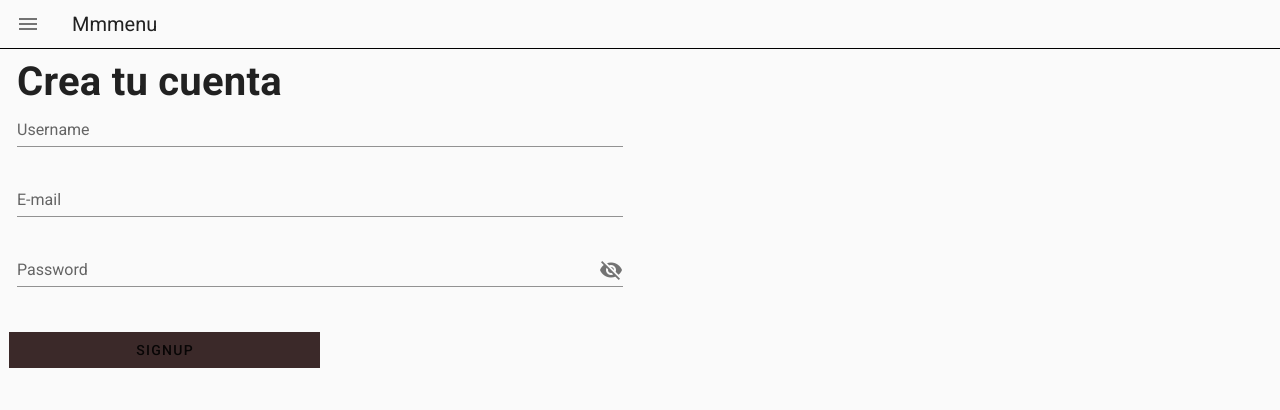
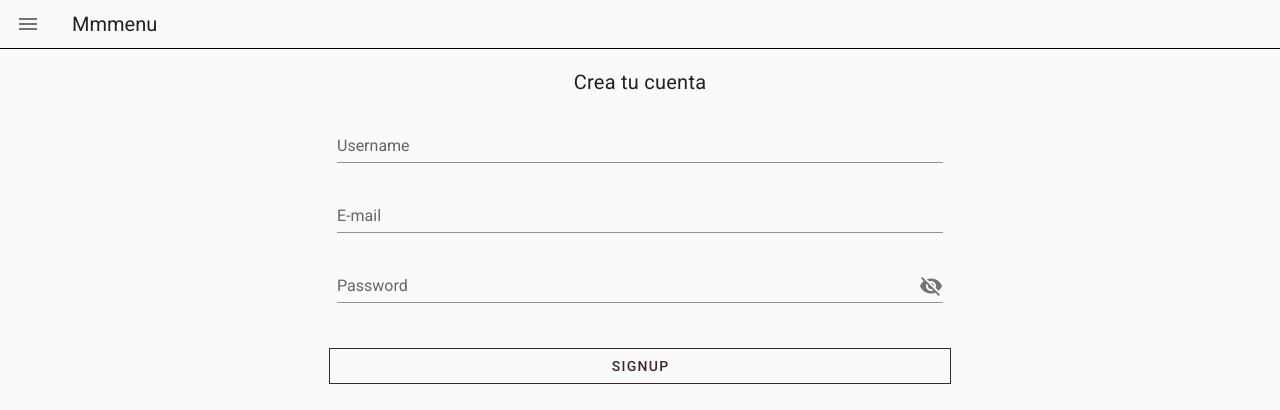
Before and after one commit to bentagai/mmmenu-frontend, a Vue app: page /signup in a window 1280 px wide. Shown: the top 410 px of the page. Built offline with nearby package versions, Linux system fonts and the light colour scheme.

Commit message:
frontend

```diff
--- a/src/views/Signup.vue
+++ b/src/views/Signup.vue
@@ -1,8 +1,13 @@
 <template>
-  <div>
-    <v-card outlined tile width="50%" min-width="400px" class="grey lighten-5">
-      <v-card-title class="pb-0">
-        <h1>Crea tu cuenta</h1>
+  <div class="vCard">
+    <v-card
+      outlined
+      tile
+      width="100%"
+      class="grey lighten-5"
+    >
+      <v-card-title class="title font-weight-regular d-flex justify-center">
+        Crea tu cuenta
       </v-card-title>
       <v-card-text>
         <v-form>
@@ -25,8 +30,8 @@
           ></v-text-field>
         </v-form>
       </v-card-text>
-      <v-card-actions>
-        <v-btn depressed tile color="#3B2929" width="50%" @click="signup">Signup</v-btn>
+      <v-card-actions class="d-flex justify-center">
+        <v-btn depressed outlined tile color="#3B2929" block @click="signup">Signup</v-btn>
       </v-card-actions>
     </v-card>
   </div>
@@ -68,5 +73,17 @@ export default {
   }
 };
 </script>
-<style lang="scss" scoped>
+<style lang="css" scoped>
+.vCard {
+  display: flex;
+  justify-content: center;
+  width: 50%;
+  margin: 0 auto;
+}
+
+@media screen and (max-width: 600px) {
+  .vCard {
+    width: 100%;
+  }
+}
 </style>
```
